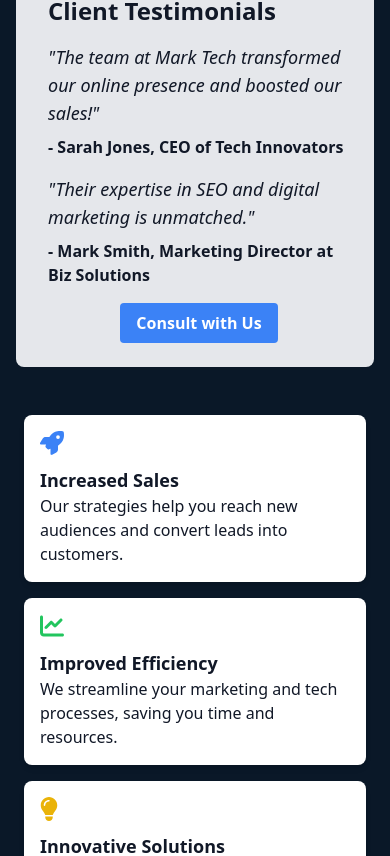
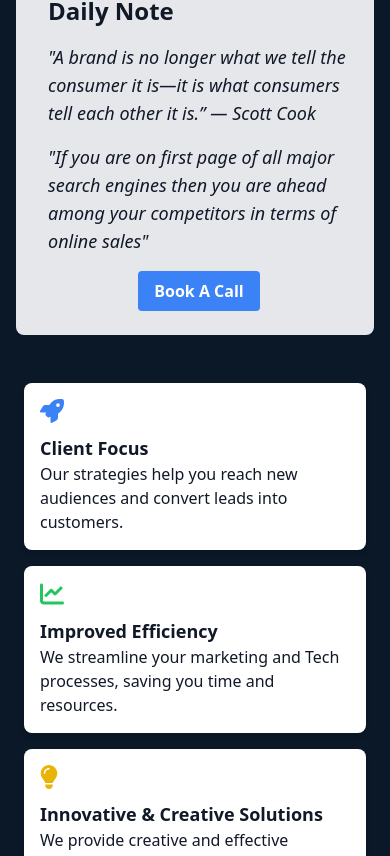
Before and after one commit to kelvin-ndoma/k-consulatancy, a React (Vite) app: page / in a window 390 px wide. Shown: the part 1847-2703 px from the top of the page. Built offline with nearby package versions, Linux system fonts and the light colour scheme.

Commit message:
editing homepage

```diff
--- a/src/components/Software.jsx
+++ b/src/components/Software.jsx
@@ -33,32 +33,39 @@ const Products = () => {
               </span>
             </div>
             <p className="text-xl mt-2 font-semibold text-center md:text-left">
- Marc & Tech Is Built on a Foundation of Professional Excellence and Integrity
+              Marc & Tech Is Built on a Foundation of Professional Excellence
+              and Integrity
             </p>
             <div className="mt-8">
               <h3 className="text-2xl font-bold">Mission</h3>
-        <p className="text-lg mt-2">To empower businesses with innovative marketing and technology solutions that drive growth and foster strong customer relationships.</p>
-
+              <p className="text-lg mt-2">
+                To empower businesses with innovative marketing and technology
+                solutions that drive growth and foster strong customer
+                relationships.
+              </p>
             </div>
             <div className="mt-8">
-        <h3 className="text-2xl font-bold">Client Testimonials</h3>
+              <h3 className="text-2xl font-bold">Daily Note</h3>
               <div className="mt-4">
-          <p className="text-lg italic">"The team at Mark Tech transformed our online presence and boosted our sales!"</p>
-          <p className="text-md font-semibold mt-2">- Sarah Jones, CEO of Tech Innovators</p>
+                <p className="text-lg italic">
+                  "A brand is no longer what we tell the consumer it is—it is
+                  what consumers tell each other it is.” — Scott Cook
+                </p>
               </div>
               <div className="mt-4">
-          <p className="text-lg italic">"Their expertise in SEO and digital marketing is unmatched."</p>
-          <p className="text-md font-semibold mt-2">- Mark Smith, Marketing Director at Biz Solutions</p>
+                <p className="text-lg italic">
+                  "If you are on first page of all major search engines then you
+                  are ahead among your competitors in terms of online sales"
+                </p>
               </div>
             </div>
             <div className="mt-4 text-center md:text-left">
               <Link to="/contact">
                 <button className="bg-blue-500 text-white font-bold py-2 px-4 rounded hover:bg-blue-700 transition duration-300">
-                  Consult with Us
+                  Book A Call
                 </button>
               </Link>
             </div>
-
           </div>
           <div className="w-full md:w-1/2 flex flex-wrap justify-center md:justify-start">
             <div className="p-4 m-2 bg-white text-gray-900 shadow-md rounded-lg">
@@ -66,7 +73,7 @@ const Products = () => {
                 icon={faRocket}
                 className="text-blue-500 text-2xl mb-2"
               />
-    <h3 className="text-lg font-bold">Increased Sales</h3>
+              <h3 className="text-lg font-bold">Client Focus</h3>
               <p>
                 Our strategies help you reach new audiences and convert leads
                 into customers.
@@ -79,7 +86,7 @@ const Products = () => {
               />
               <h3 className="text-lg font-bold">Improved Efficiency</h3>
               <p>
-      We streamline your marketing and tech processes, saving you time
+                We streamline your marketing and Tech processes, saving you time
                 and resources.
               </p>
             </div>
@@ -88,7 +95,9 @@ const Products = () => {
                 icon={faLightbulb}
                 className="text-yellow-500 text-2xl mb-2"
               />
-    <h3 className="text-lg font-bold">Innovative Solutions</h3>
+              <h3 className="text-lg font-bold">
+                Innovative & Creative Solutions
+              </h3>
               <p>
                 We provide creative and effective solutions to meet your unique
                 business challenges.
@@ -112,12 +121,11 @@ const Products = () => {
               />
               <h3 className="text-lg font-bold">Sell Out</h3>
               <p>
-      Our proven techniques ensure your products or services sell out quickly,
-      maximizing your revenue.
+                Our proven techniques ensure your products or services sell out
+                quickly, maximizing your revenue.
               </p>
             </div>
           </div>
-
         </div>
 
         {/* Quotes Section */}
@@ -141,7 +149,7 @@ const Products = () => {
               <div className="w-full md:w-1/2 flex justify-center relative z-10">
                 <div className="bg-gradient-to-r from-purple-400 via-pink-500 to-red-500 text-white rounded-lg p-6 shadow-md max-w-xl text-center md:ml-10 mt-10 md:mt-0">
                   <p className="italic text-xl">
-            "Marketing is no longer about the stuff that you make, but about the stories you tell." - Seth Godin
+                    Website Design & Development with Inbuilt Marketing Strategy
                   </p>
                 </div>
               </div>
@@ -160,7 +168,7 @@ const Products = () => {
               <div className="w-full md:w-1/2 flex justify-center relative z-10">
                 <div className="bg-gradient-to-r from-green-400 via-blue-500 to-indigo-500 text-white rounded-lg p-6 shadow-md max-w-xl text-center md:mr-10 mt-10 md:mt-0">
                   <p className="italic text-xl">
-            "Websites promote you 24/7: No employee will do that." - Paul Cookson
+                    Content Marketing & SEO Optimization
                   </p>
                 </div>
               </div>
@@ -179,7 +187,7 @@ const Products = () => {
               <div className="w-full md:w-1/2 flex justify-center relative z-10">
                 <div className="bg-gradient-to-r from-yellow-400 via-orange-500 to-red-500 text-white rounded-lg p-6 shadow-md max-w-xl text-center md:ml-10 mt-10 md:mt-0">
                   <p className="italic text-xl">
-            "Your website is the center of your digital ecosystem. Like a brick-and-mortar location, the experience matters once a customer enters, just as much as the perception they have of you before they walk through the door." - Leland Dieno
+                    Conversion Rate Optimization (CRO)
                   </p>
                 </div>
               </div>
@@ -198,14 +206,32 @@ const Products = () => {
               <div className="w-full md:w-1/2 flex justify-center relative z-10">
                 <div className="bg-gradient-to-r from-teal-400 via-cyan-500 to-blue-500 text-white rounded-lg p-6 shadow-md max-w-xl text-center md:mr-10 mt-10 md:mt-0">
                   <p className="italic text-xl">
-            "It's not just about being better. It's about being different. You need to give people a reason to choose your business." - Tom Abbott
+                    Social Media Marketing & Paid Advertising
+                  </p>
+                </div>
+              </div>
+            </div>
+            <div className="container mx-auto flex flex-col md:flex-row-reverse items-center relative z-10">
+              <div className="w-full md:w-1/2 flex justify-center relative z-10">
+                <img
+                  src={cover}
+                  alt="Digital Ecosystem"
+                  className="h-auto max-h-96 w-full md:w-auto object-cover border-8 rounded-lg shadow-lg transition-transform duration-500 transform hover:scale-105"
+                  style={{
+                    borderRadius: "0 50% 50% 50%",
+                  }}
+                />
+              </div>
+              <div className="w-full md:w-1/2 flex justify-center relative z-10">
+                <div className="bg-gradient-to-r from-teal-400 via-cyan-500 to-blue-500 text-white rounded-lg p-6 shadow-md max-w-xl text-center md:mr-10 mt-10 md:mt-0">
+                  <p className="italic text-xl">
+                  Email Marketing & Marketing Automation
                   </p>
                 </div>
               </div>
             </div>
           </div>
         </div>
-
       </div>
     </div>
   );
```
Lines whose indentation alone changed are shown as unchanged.
